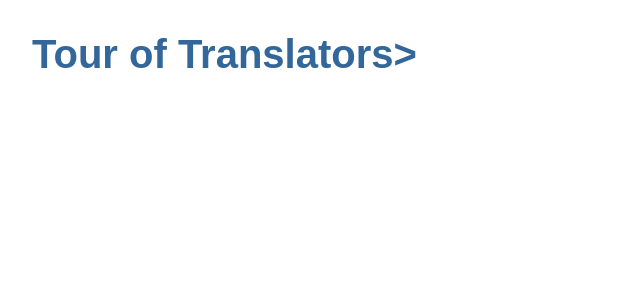
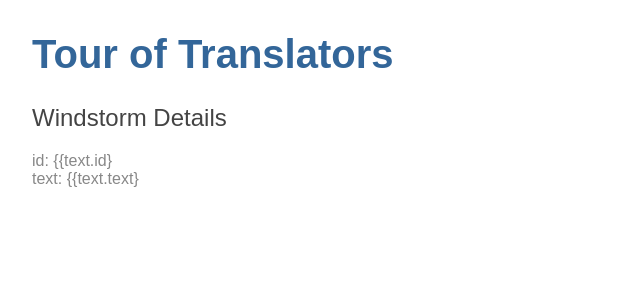
Before and after one commit to calcelli/tour-of-translator, an Angular app: page / in a window 1280 px wide. Shown: the top 300 px of the page, without its empty margins (0-640 px from the left). Built offline with nearby package versions, Linux system fonts and the light colour scheme.

Commit message:
Created a new text object to deiplay on screen

```diff
--- a/src/app/app.component.html
+++ b/src/app/app.component.html
@@ -1 +1,2 @@
-<h1>{{title}}></h1>
+<h1>{{title}}</h1>
+<app-translator></app-translator>
--- a/src/app/app.module.ts
+++ b/src/app/app.module.ts
@@ -2,10 +2,12 @@ import { BrowserModule } from '@angular/platform-browser';
 import { NgModule } from '@angular/core';
 
 import { AppComponent } from './app.component';
+import { TranslatorComponent } from './translator/translator.component';
 
 @NgModule({
   declarations: [
-    AppComponent
+    AppComponent,
+    TranslatorComponent
   ],
   imports: [
     BrowserModule
--- /dev/null
+++ b/src/app/text.ts
@@ -0,0 +1,4 @@
+export class Text {
+    id: number;
+    text: string;
+}
--- /dev/null
+++ b/src/app/translator/translator.component.html
@@ -0,0 +1,3 @@
+<h2>{{text.text}} Details</h2>
+<div><span>id: </span>{{text.id}</div>
+<div><span>text: </span>{{text.text}</div>
--- /dev/null
+++ b/src/app/translator/translator.component.ts
@@ -0,0 +1,21 @@
+import { Component, OnInit } from '@angular/core';
+import { Text } from '../text';
+
+@Component({
+  selector: 'app-translator',
+  templateUrl: './translator.component.html',
+  styleUrls: ['./translator.component.css']
+})
+export class TranslatorComponent implements OnInit {
+
+  text: Text  = {
+    id: 1,
+    text: 'Windstorm'
+  };
+
+  constructor() { }
+
+  ngOnInit() {
+  }
+
+}
```
Also changed, not shown: src/app/app.component.ts (line endings or trailing spaces), src/app/translator/translator.component.css (added), 1 other file (tests, documents, lock files or other folders).
